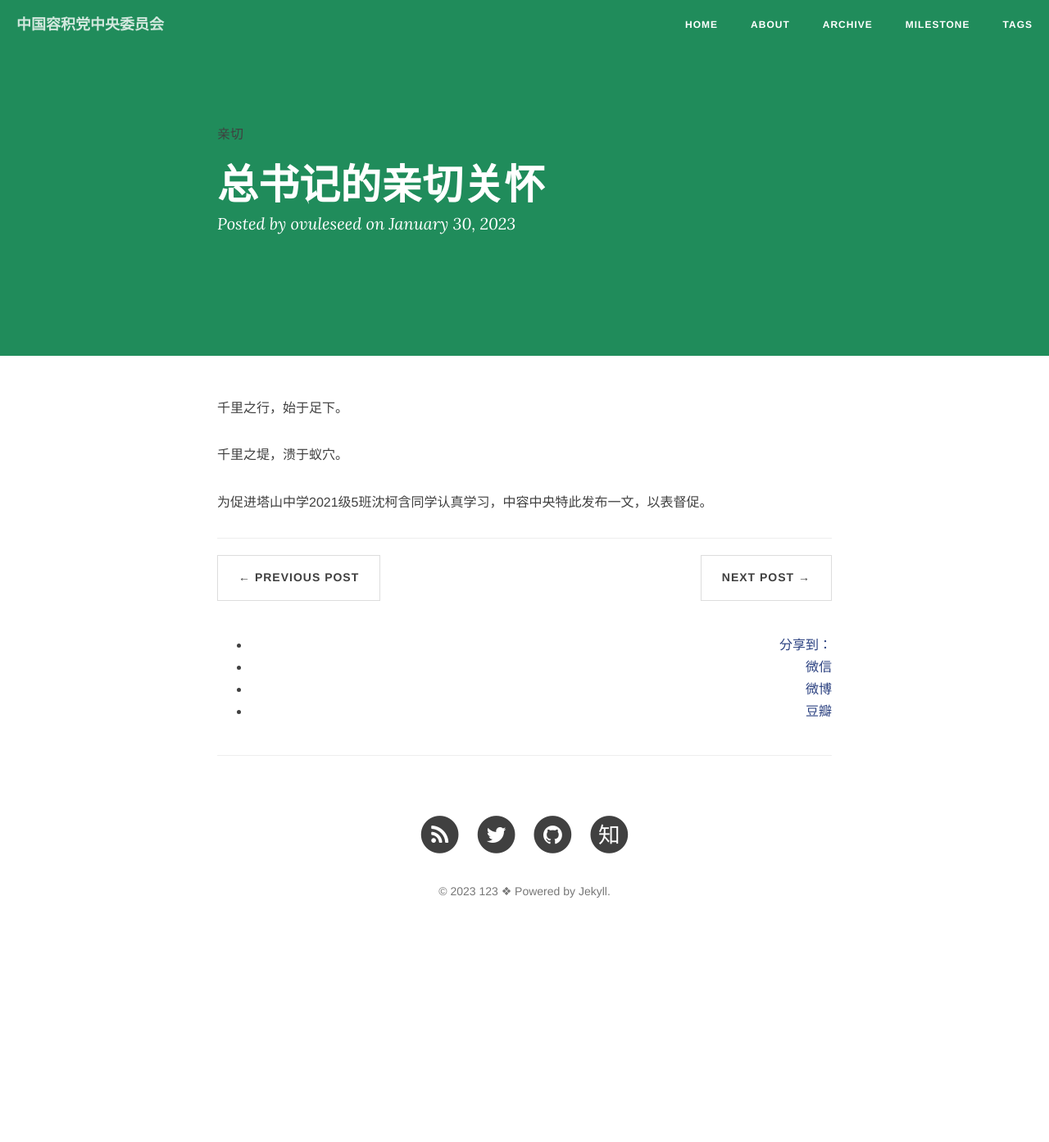
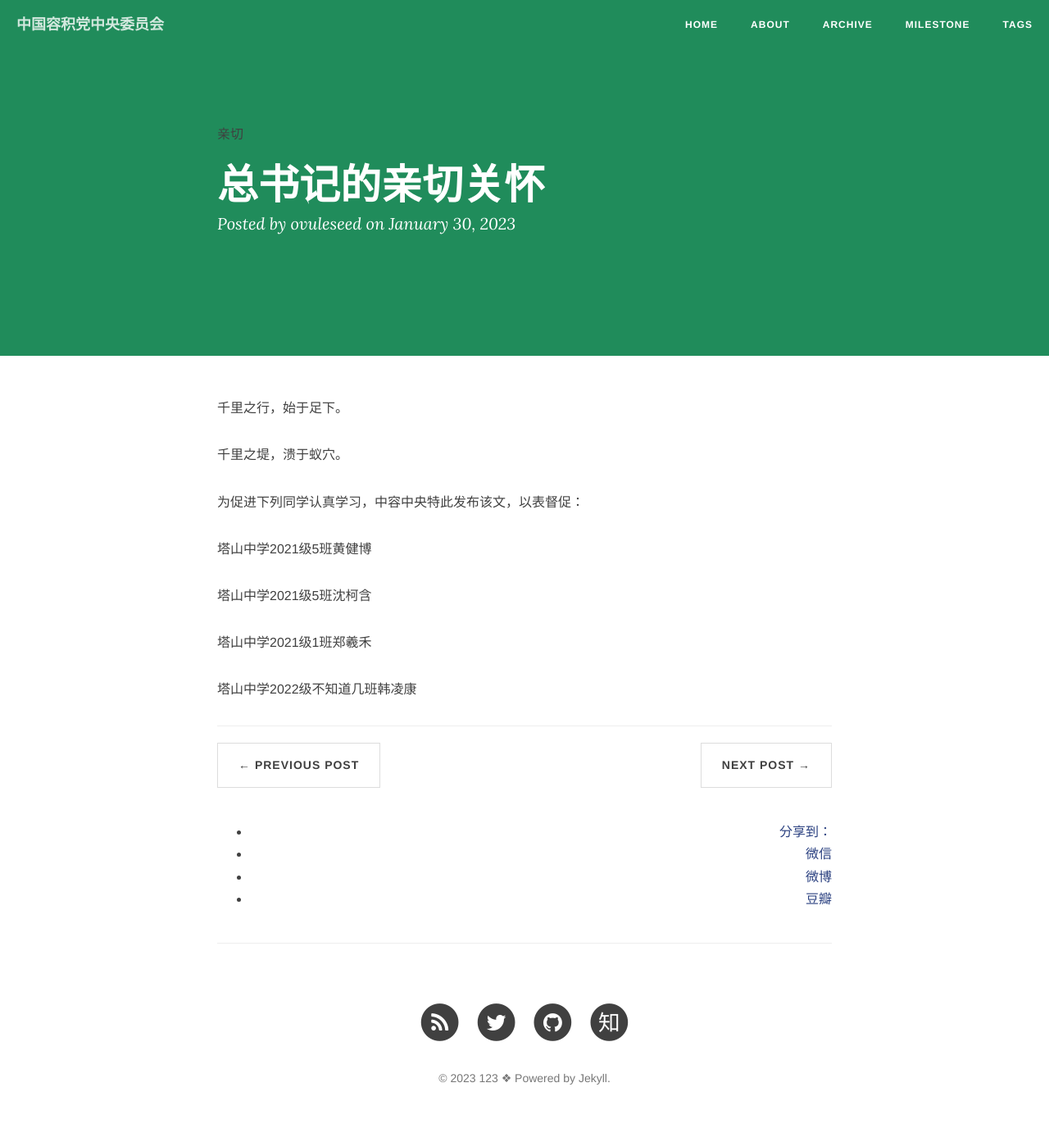
Before and after one commit to ovule-seed/ovule-seed.github.io, a Jekyll site: the page built from _posts/2023-01-31-h6.md, in a window 1280 px wide. Shown: the whole page at 82% size. Built offline with Jekyll 4.4.1, drawn with Linux system fonts in a browser that asks for light colours; nearby versions of some CDN libraries; comment, search, counter and statistics services are not loaded; before the commit the page ends 1164 px from its top, so only the background shows below that.

Commit message:
Update 2023-01-31-h6.md

```diff
--- a/_posts/2023-01-31-h6.md
+++ b/_posts/2023-01-31-h6.md
@@ -10,4 +10,12 @@ description:
 
 千里之堤，溃于蚁穴。
 
-为促进塔山中学2021级5班沈柯含同学认真学习，中容中央特此发布一文，以表督促。
+为促进下列同学认真学习，中容中央特此发布该文，以表督促：
+
+塔山中学2021级5班黄健博
+
+塔山中学2021级5班沈柯含
+
+塔山中学2021级1班郑羲禾
+
+塔山中学2022级不知道几班韩凌康
```
